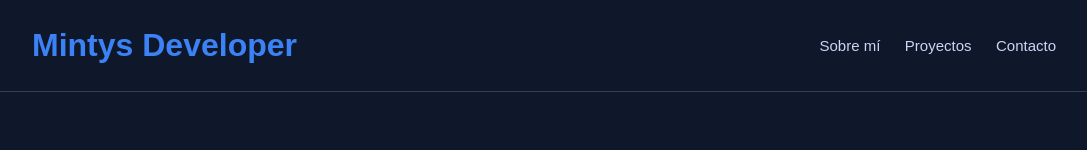
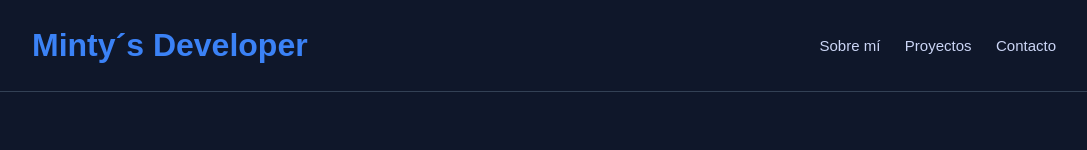
Before and after one commit to MintyGH/Mi-portafolio, a plain HTML site: page index.html in a window 1280 px wide. Shown: the top 150 px of the page, without its empty margins (96-1183 px from the left). Drawn offline with Linux system fonts and the light colour scheme.

Commit message:
Update index.html

```diff
--- a/index.html
+++ b/index.html
@@ -10,7 +10,7 @@
 <body>
 
 <header>
-    <h1>Mintys Developer</h1>
+    <h1>Minty´s Developer</h1>
     <nav>
         <a href="#about">Sobre mí</a>
         <a href="#projects">Proyectos</a>
```
